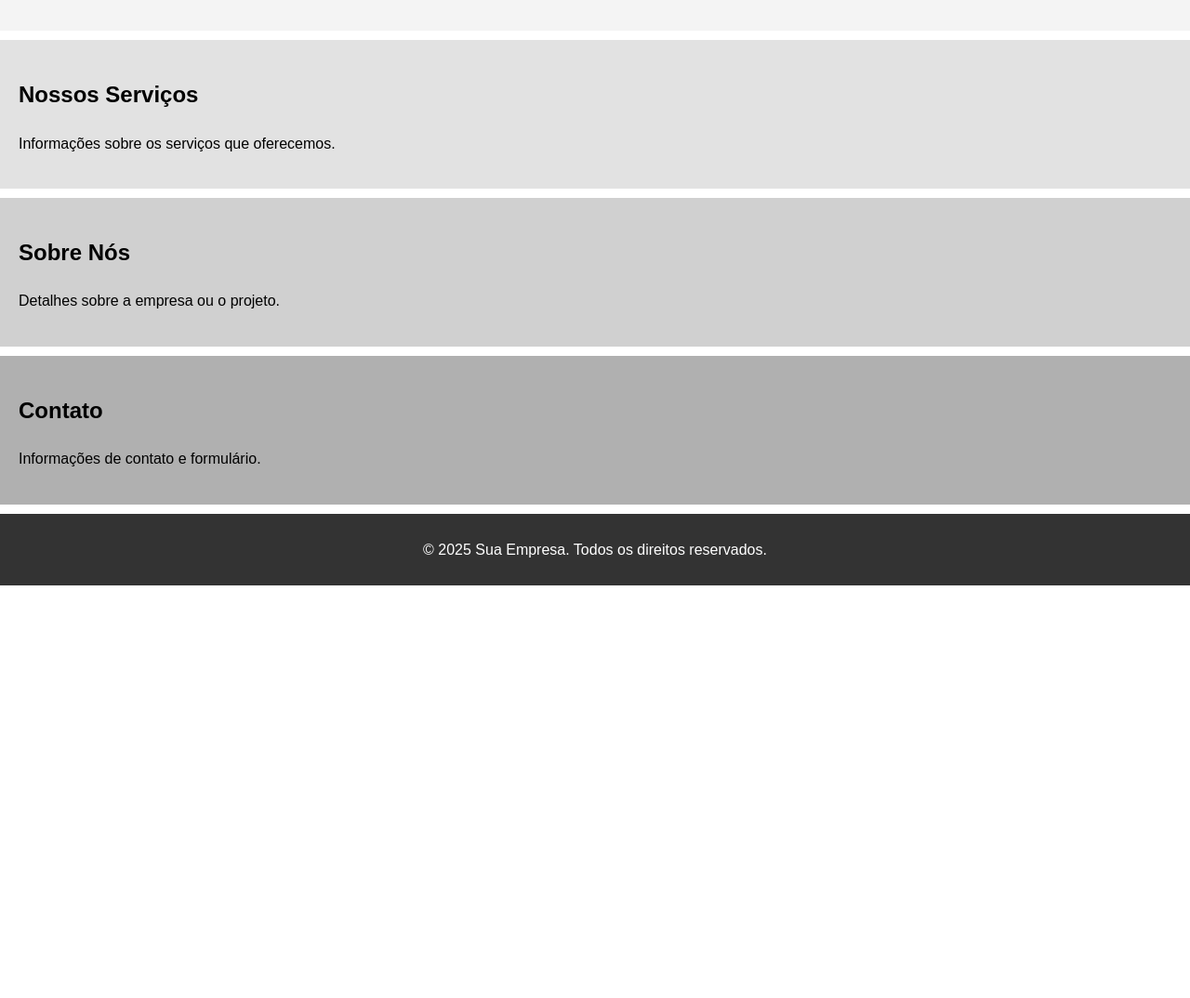
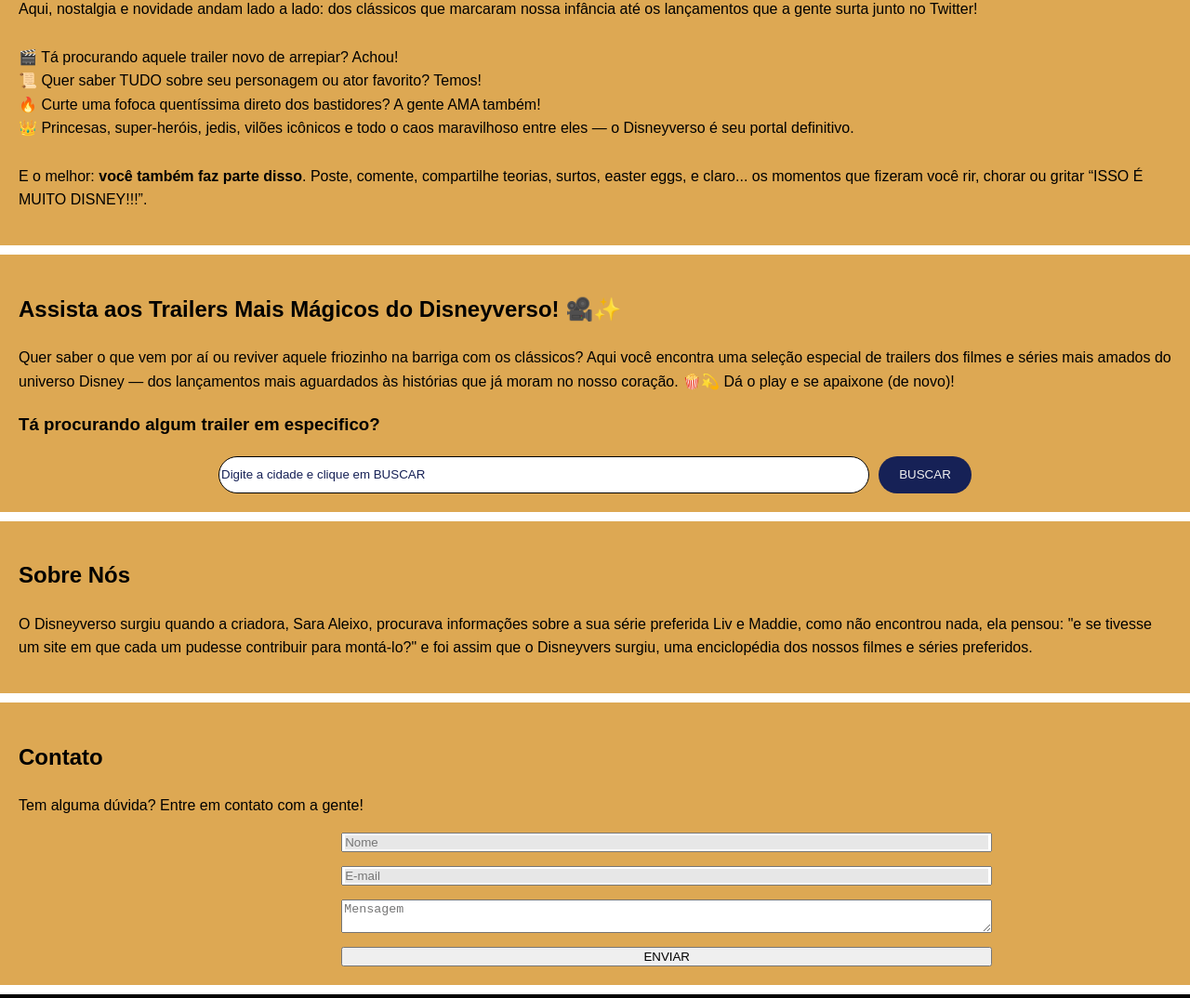
Before and after one commit to aleixosara/LandingPageBase, a plain HTML site: page index.html in a window 1280 px wide. Shown: the part 214-1288 px from the top of the page at 93% size. Before the commit the page ends 844 px from the top, so only its background shows below. Drawn offline with nearby package versions, Linux system fonts and the light colour scheme.

Commit message:
comecei a colocar os textos

```diff
--- a/index.html
+++ b/index.html
@@ -3,43 +3,74 @@
 <head>
     <meta charset="UTF-8">
     <meta name="viewport" content="width=device-width, initial-scale=1.0">
-    <title>Landing Page</title>
+    <title>Disneyverso</title>
     <link rel="stylesheet" href="landing.css">
+    <script src="https://unpkg.com/feather-icons"></script>
+    <script src="https://cdn.jsdelivr.net/npm/feather-icons/dist/feather.min.js"></script>
 </head>
+<link rel="icon" type="image/png" href="imagens/logo.png">
 <body>
     <header>
         <nav>
             <ul>
                 <li><a href="#secao1">Home</a></li>
-                <li><a href="#secao2">Serviços</a></li>
-                <li><a href="#secao3">Sobre nós</a></li>
+                <li><a href="#secao2">Trailers</a></li>
+                <li><a href="#secao3">Atores</a></li>
                 <li><a href="#secao4">Contato</a></li>
             </ul>
         </nav>
     </header>
 
     <section id="secao1">
-        <h1>Bem-vindo à nossa landing page!</h1>
-        <p>Descrição introdutória sobre o objetivo da página.</p>
+        <h1>Bem-vindo ao Disneyverso! 🌟🪄</h1>
+        <p>
+            Você acaba de entrar no seu novo lugar favorito na internet — um cantinho mágico feito por fãs e para fãs, onde a magia da Disney nunca dorme! 💫<br>
+            Aqui, nostalgia e novidade andam lado a lado: dos clássicos que marcaram nossa infância até os lançamentos que a gente surta junto no Twitter!<br><br>
+
+            🎬 Tá procurando aquele trailer novo de arrepiar? Achou!<br>
+            📜 Quer saber TUDO sobre seu personagem ou ator favorito? Temos!<br>
+            🔥 Curte uma fofoca quentíssima direto dos bastidores? A gente AMA também!<br>
+            👑 Princesas, super-heróis, jedis, vilões icônicos e todo o caos maravilhoso entre eles — o Disneyverso é seu portal definitivo.<br><br>
+
+            E o melhor: <strong>você também faz parte disso</strong>. Poste, comente, compartilhe teorias, surtos, easter eggs, e claro... os momentos que fizeram você rir, chorar ou gritar “ISSO É MUITO DISNEY!!!”.
+        </p>
     </section>
 
     <section id="secao2">
-        <h2>Nossos Serviços</h2>
-        <p>Informações sobre os serviços que oferecemos.</p>
+        <h2>Assista aos Trailers Mais Mágicos do Disneyverso! 🎥✨</h2>
+        <p>Quer saber o que vem por aí ou reviver aquele friozinho na barriga com os clássicos? Aqui você encontra uma seleção especial de trailers dos filmes e séries mais amados do universo Disney — dos lançamentos mais aguardados às histórias que já moram no nosso coração. 🍿💫
+            Dá o play e se apaixone (de novo)!</p>
+            <h3>Tá procurando algum trailer em especifico?</h1>
+    <form action="https://www.youtube.com/channel/UC_5niPa-d35gg88HaS7RrIw" method="get" target="_blank">
+        <input type="search" id="gsearch" name="gsearch" placeholder="Digite a cidade e clique em BUSCAR" required>
+        <button type="submit">BUSCAR</button>
+    </form>
     </section>
 
     <section id="secao3">
         <h2>Sobre Nós</h2>
-        <p>Detalhes sobre a empresa ou o projeto.</p>
+        <p>O Disneyverso surgiu quando a criadora, Sara Aleixo, procurava informações sobre a sua série preferida Liv e Maddie, como não encontrou nada, ela pensou: "e se tivesse um site em que cada um pudesse contribuir para montá-lo?" e foi assim que o Disneyvers surgiu, uma enciclopédia dos nossos filmes e séries preferidos.</p>
     </section>
 
     <section id="secao4">
         <h2>Contato</h2>
-        <p>Informações de contato e formulário.</p>
+        <p>Tem alguma dúvida? Entre em contato com a gente!</p>
+        <form action="" method="get">
+            <input type="text" id="nome" name="nome" placeholder="Nome" required>
+            <input type="text" id="email" name="email" placeholder="E-mail" required>
+            <textarea id="mensagem" name="mensagem" placeholder="Mensagem" required></textarea>
+            <button type="submit">ENVIAR</button>
+        </form>
     </section>
 
     <footer>
-        <p>&copy; 2025 Sua Empresa. Todos os direitos reservados.</p>
+        <i data-feather="instagram"></i>
+        <i data-feather="twitter"></i>
+        <i data-feather="facebook"></i>
+        <p>&copy; 2025 Disneyverso. Todos os direitos reservados.</p>
     </footer>
+    <script>
+        feather.replace();
+    </script>
 </body>
 </html>
--- a/landing.css
+++ b/landing.css
@@ -6,7 +6,7 @@ body {
 }
 
 header {
-    background: #333;
+    background: #162156;
     color: #fff;
     padding: 10px 0;
 }
@@ -32,25 +32,70 @@ section {
 }
 
 #secao1 {
-    background: #f4f4f4;
+    background: #DDA853;
 }
 
 #secao2 {
-    background: #e2e2e2;
+    background: #DDA853;
 }
 
-#secao3 {
-    background: #d0d0d0;
+#secao2 input[type="search"] {
+    width: 700px;
+    height: 40px;
+    border-radius: 20px;
+    border: 1px solid black;
 }
 
+#secao2 input[type="search"]::placeholder {
+    color: #162156;
+}
+
+#secao2 form {
+    display: flex;
+    justify-content: center;
+    align-items: center;
+    gap: 10px;
+}
+
+#secao2 button {
+    background-color: #162156;
+    border-radius: 20px;
+    border: none;
+    color: #f2f1f1;
+    cursor: pointer;
+    height: 40px;
+    width: 100px;
+}
+
+#secao2 button:hover {background-color: #27548A}
+
+#secao3 {
+    background: #DDA853;
+}
+
+
+
 #secao4 {
-    background: #b0b0b0;
+    background: #DDA853;
+}
+
+#secao4 form {
+    text-align: center;
+    width: 700px;
+    display: flex;
+    flex-direction: column;
+    gap: 15px;
+    margin-left: 28%;
+}
+
+#secao4 input[type="text"]::placeholder {
+    background-color: #e7e7e7;
 }
 
 footer {
     text-align: center;
     padding: 10px 0;
-    background: #333;
+    background: #030303;
     color: white;
     position: relative;
 }
```
Also changed, not shown: imagens/logo.png (added).
